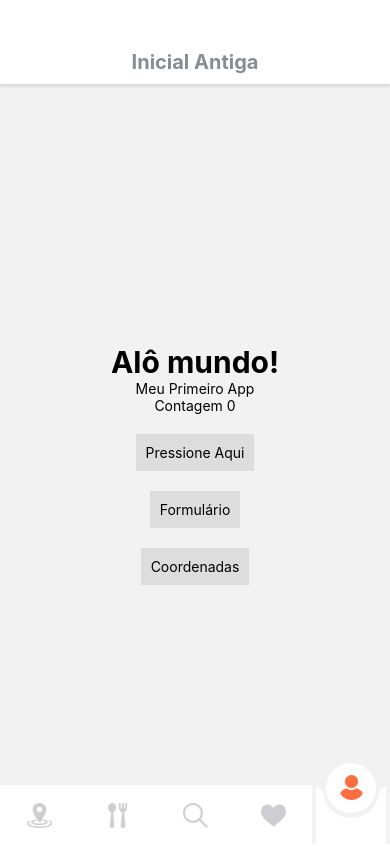
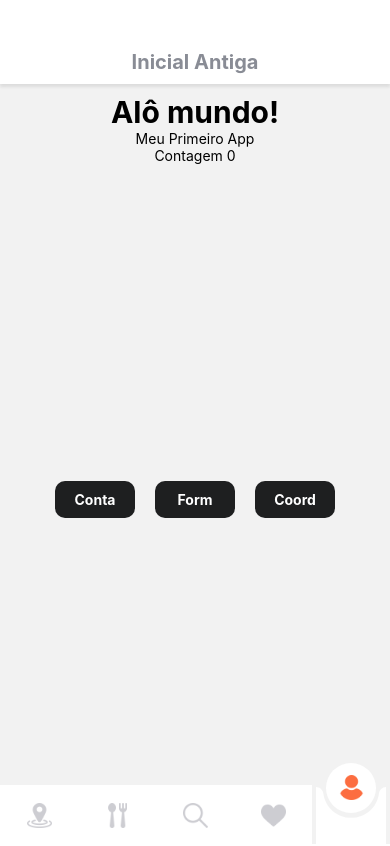
Before and after one commit to icemagno/reactnative01, a React Native app: screen /Map in a window 390 px wide. Built offline with nearby package versions, Linux system fonts and the light colour scheme.

Commit message:
Melhorias nos estilos dos botões

```diff
--- a/constants/theme.js
+++ b/constants/theme.js
@@ -1,3 +1,4 @@
+import { Row } from "native-base";
 import { Dimensions, StyleSheet } from "react-native";
 
 const { width, height } = Dimensions.get("window");
@@ -80,12 +81,13 @@ export const styles = StyleSheet.create({
         flex: 1,
         alignItems: 'center',
         justifyContent: 'center',
+        padding: 10
     },
-    button: {
-        marginTop: 20,
-        alignItems: "center",
-        backgroundColor: "#DDDDDD",
-        padding: 10
+    buttonArea : {
+        flex: 1,
+        flexDirection : 'row',
+        alignItems: 'center',
+        justifyContent: 'space-around',
     },
     title: {
         fontSize: 30,
@@ -93,10 +95,18 @@ export const styles = StyleSheet.create({
         color: 'black'
     },
     button: {
-        marginTop: 20,
+        width : 80,
+        padding: 10,
+        borderRadius : 10,
+        margin: 10,
         alignItems: "center",
-        backgroundColor: "#DDDDDD",
-        padding: 10
+        fontSize: 9,
+        backgroundColor: COLORS.black,
+    },
+    buttonText : {
+        color : COLORS.white,
+        fontWeight : "bold",
+        fontSize : 14
     },
     headerText: {
         fontSize: 20,
--- a/pages/Coordinates.js
+++ b/pages/Coordinates.js
@@ -1,7 +1,9 @@
 import React, {useState} from 'react';
-import { StyleSheet, Text, View, TouchableOpacity, PermissionsAndroid } from 'react-native';
+import { Text, View, TouchableOpacity } from 'react-native';
 import Header from './Header';
 import * as Location from 'expo-location';
+import { styles } from '../constants/theme';
+import { SafeAreaView } from 'react-native-safe-area-context';
 
 const Coordinates = ({navigation}) => {
 
@@ -24,20 +26,18 @@ const Coordinates = ({navigation}) => {
     return (
         <>
           <Header title="Coordenadas" />
-          <View style={styles.container}>
-
+          <SafeAreaView style={styles.container}>
               <Text>Latitude: {lat} </Text>
               <Text>Longitude: {lon}</Text>
-
+              <View style={styles.buttonArea}>
                   <TouchableOpacity style={styles.button} onPress={getLocation}>
-                <Text>Ler Coordenadas</Text>
+                      <Text style={styles.buttonText}>Ler</Text>
                   </TouchableOpacity>
-
                   <TouchableOpacity style={styles.button} onPress={() => navigation.goBack()}>
-               <Text>Voltar</Text>
+                    <Text style={styles.buttonText}>Voltar</Text>
                   </TouchableOpacity>
-
                 </View>
+            </SafeAreaView>
         </>
     );
 
@@ -45,17 +45,3 @@ const Coordinates = ({navigation}) => {
   };
 
   export default Coordinates;
-
-  const styles = StyleSheet.create({
-      container: {
-        flex: 1,
-        alignItems: 'center',
-        justifyContent: 'center',
-      },
-      button: {
-        marginTop: 20,
-        alignItems: "center",
-        backgroundColor: "#DDDDDD",
-        padding: 10
-      }
-  });
--- a/pages/HomeAntigo.js
+++ b/pages/HomeAntigo.js
@@ -5,6 +5,7 @@ import { Text, View, TouchableOpacity } from 'react-native';
 import React, {useState} from 'react';
 import { styles } from '../constants/theme'
 import Header from './Header';
+import { SafeAreaView } from 'react-native-safe-area-context';
 
 const HomeAntigo = ({ navigation }) => {
   const [contador, setContador] = useState(0);
@@ -17,25 +18,27 @@ const HomeAntigo = ({ navigation }) => {
   return (
     <>
       <Header title="Inicial Antiga"/>
-      <View style={styles.container}>
+      <SafeAreaView style={styles.container}>
         <Text style={styles.title}>Alô mundo!</Text>
         <Text>Meu Primeiro App</Text>
         <Text>Contagem {contador}</Text>
 
+        <View style={styles.buttonArea}>
           <TouchableOpacity style={styles.button} onPress={incrementar}>
-          <Text>Pressione Aqui</Text>
+            <Text style={styles.buttonText}>Conta</Text>
           </TouchableOpacity>
 
           <TouchableOpacity style={styles.button} onPress={() => navigation.navigate('Form')}>
-            <Text>Formulário</Text>
+              <Text style={styles.buttonText}>Form</Text>
           </TouchableOpacity>
 
           <TouchableOpacity style={styles.button} onPress={() => navigation.navigate('Coordinates')}>
-            <Text>Coordenadas</Text>
+              <Text style={styles.buttonText}>Coord</Text>
           </TouchableOpacity>
 
           <StatusBar style="auto" />
         </View>
+      </SafeAreaView>
     </>
   );
 
```
Lines whose indentation alone changed are shown as unchanged.
